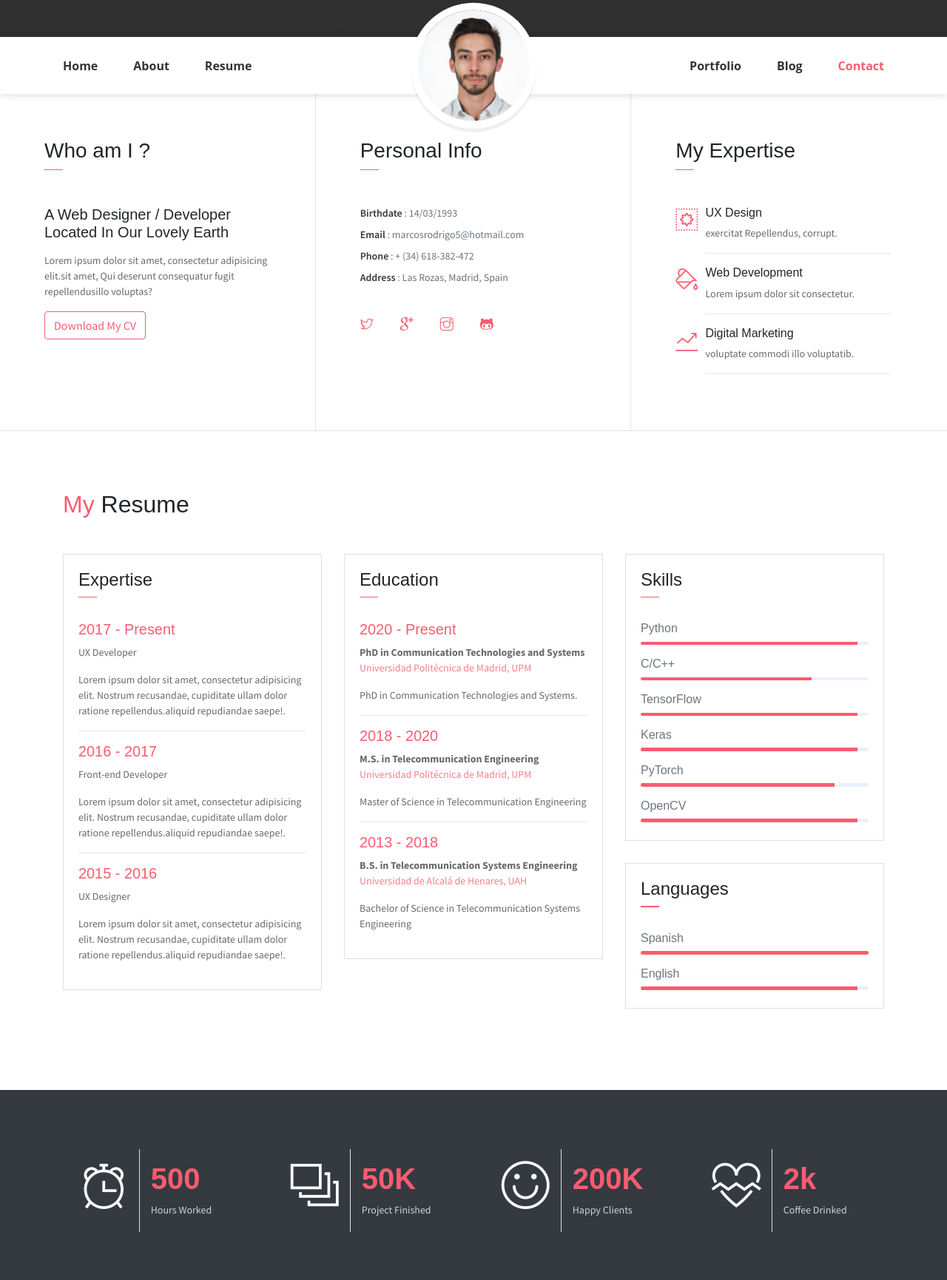
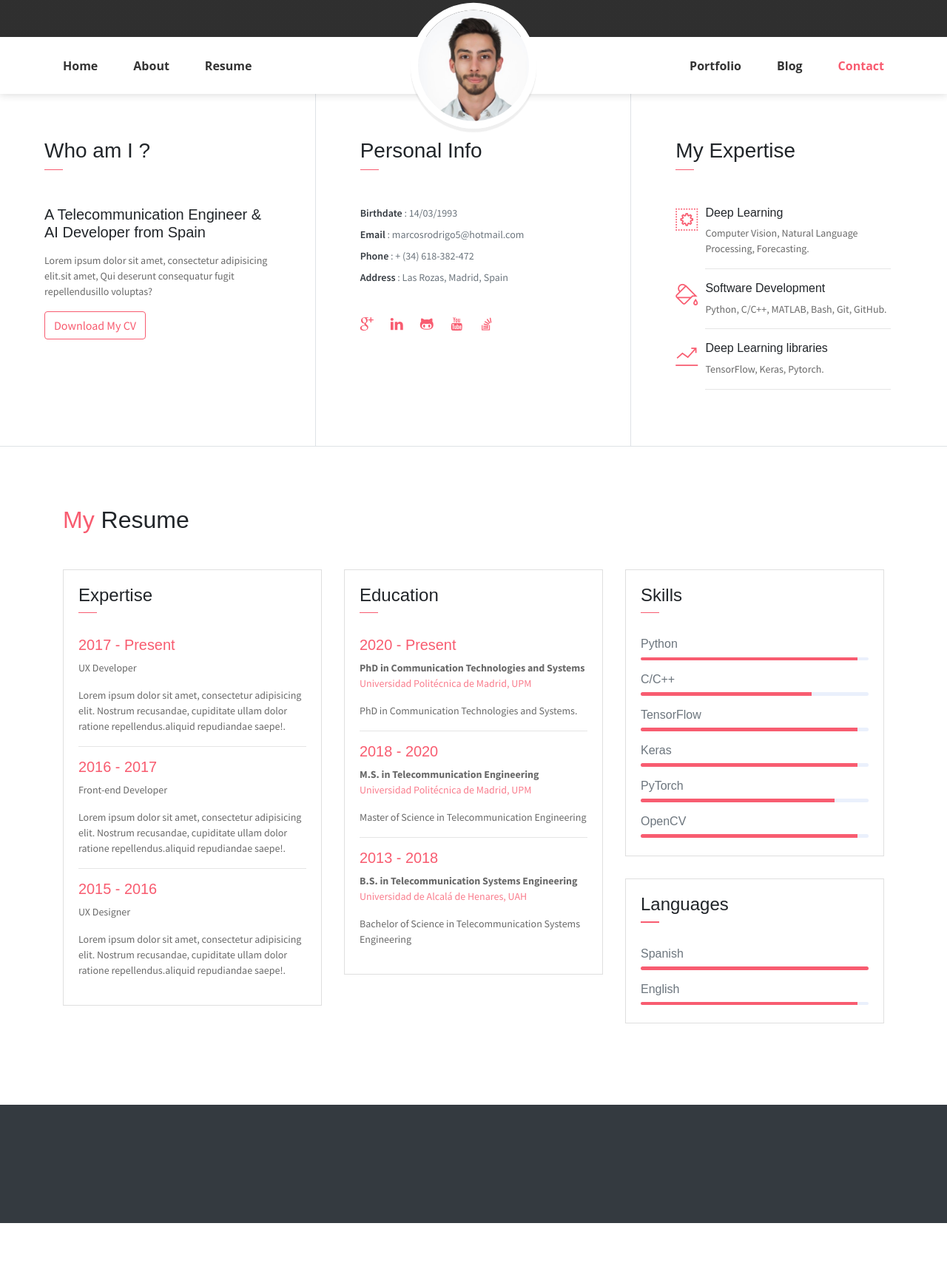
Before and after one commit to MarcosRodrigoT/marcosrodrigot.github.io, a website: page public_html/index.html in a window 1280 px wide. Shown: the part 590-2321 px from the top of the page at 74% size. Drawn offline with Linux system fonts and the light colour scheme; some packages are replaced by stand-ins of ours; grey boxes are pictures that could not be loaded; some icons are missing.

Commit message:
Add footer and social network icons

```diff
--- a/public_html/index.html
+++ b/public_html/index.html
@@ -16,10 +16,11 @@
     <header class="header">
         <div class="container">
             <ul class="social-icons pt-3">
-                <li class="social-item"><a class="social-link text-light" href="#"><i class="ti-twitter" aria-hidden="true"></i></a></li>
                 <li class="social-item"><a class="social-link text-light" href="#"><i class="ti-google" aria-hidden="true"></i></a></li>
-                <li class="social-item"><a class="social-link text-light" href="#"><i class="ti-instagram" aria-hidden="true"></i></a></li>
+                <li class="social-item"><a class="social-link text-light" href="#"><i class="ti-linkedin" aria-hidden="true"></i></a></li>
                 <li class="social-item"><a class="social-link text-light" href="https://github.com/MarcosRodrigoT"><i class="ti-github" aria-hidden="true"></i></a></li>
+                <li class="social-item"><a class="social-link text-light" href="#"><i class="ti-youtube" aria-hidden="true"></i></a></li>
+                <li class="social-item"><a class="social-link text-light" href="#"><i class="ti-stack-overflow" aria-hidden="true"></i></a></li>
             </ul>
             <div class="header-content">
                 <h4 class="header-subtitle" >Hello, I am</h4>
@@ -72,7 +73,7 @@
             <div class="col-lg-4 about-card">
                 <h3 class="font-weight-light">Who am I ?</h3>
                 <span class="line mb-5"></span>
-                <h5 class="mb-3">A Web Designer / Developer Located In Our Lovely Earth</h5>
+                <h5 class="mb-3">A Telecommunication Engineer & AI Developer from Spain</h5>
                 <p class="mt-20">Lorem ipsum dolor sit amet, consectetur adipisicing elit.sit amet, Qui deserunt consequatur fugit repellendusillo voluptas?</p>
                 <button class="btn btn-outline-danger"><i class="icon-down-circled2 "></i>Download My CV</button>
             </div>
@@ -86,10 +87,11 @@
                     <li><span>Address</span> :  Las Rozas, Madrid, Spain</li>
                 </ul>
                 <ul class="social-icons pt-3">
-                    <li class="social-item"><a class="social-link" href="#"><i class="ti-twitter" aria-hidden="true"></i></a></li>
                     <li class="social-item"><a class="social-link" href="#"><i class="ti-google" aria-hidden="true"></i></a></li>
-                    <li class="social-item"><a class="social-link" href="#"><i class="ti-instagram" aria-hidden="true"></i></a></li>
+                    <li class="social-item"><a class="social-link" href="#"><i class="ti-linkedin" aria-hidden="true"></i></a></li>
                     <li class="social-item"><a class="social-link" href="https://github.com/MarcosRodrigoT"><i class="ti-github" aria-hidden="true"></i></a></li>
+                    <li class="social-item"><a class="social-link" href="#"><i class="ti-youtube" aria-hidden="true"></i></a></li>
+                    <li class="social-item"><a class="social-link" href="#"><i class="ti-stack-overflow" aria-hidden="true"></i></a></li>
                 </ul>
             </div>
             <div class="col-lg-4 about-card">
@@ -98,24 +100,24 @@
                 <div class="row">
                     <div class="col-1 text-danger pt-1"><i class="ti-widget icon-lg"></i></div>
                     <div class="col-10 ml-auto mr-3">
-                        <h6>UX Design</h6>
-                        <p class="subtitle"> exercitat Repellendus,  corrupt.</p>
+                        <h6>Deep Learning</h6>
+                        <p class="subtitle">Computer Vision, Natural Language Processing, Forecasting.</p>
                         <hr>
                     </div>
                 </div>
                 <div class="row">
                     <div class="col-1 text-danger pt-1"><i class="ti-paint-bucket icon-lg"></i></div>
                     <div class="col-10 ml-auto mr-3">
-                        <h6>Web Development</h6>
-                        <p class="subtitle">Lorem ipsum dolor sit consectetur.</p>
+                        <h6>Software Development</h6>
+                        <p class="subtitle">Python, C/C++, MATLAB, Bash, Git, GitHub.</p>
                         <hr>
                     </div>
                 </div>
                 <div class="row">
                     <div class="col-1 text-danger pt-1"><i class="ti-stats-up icon-lg"></i></div>
                     <div class="col-10 ml-auto mr-3">
-                        <h6>Digital Marketing</h6>
-                        <p class="subtitle">voluptate commodi illo voluptatib.</p>
+                        <h6>Deep Learning libraries</h6>
+                        <p class="subtitle">TensorFlow, Keras, Pytorch.</p>
                         <hr>
                     </div>
                 </div>
@@ -235,54 +237,54 @@
 
     <!-- Dark Band with Icons Section-->
     <section class="section bg-dark text-center">
-        <div class="container">
-            <div class="row text-center">
-                <div class="col-md-6 col-lg-3">
-                    <div class="row ">
-                        <div class="col-5 text-right text-light border-right py-3">
-                            <div class="m-auto"><i class="ti-alarm-clock icon-xl"></i></div>
-                        </div>
-                        <div class="col-7 text-left py-3">
-                            <h1 class="text-danger font-weight-bold font40">500</h1>
-                            <p class="text-light mb-1">Hours Worked</p>
-                        </div>
-                    </div>
-                </div>
-                <div class="col-md-6 col-lg-3">
-                    <div class="row">
-                        <div class="col-5 text-right text-light border-right py-3">
-                            <div class="m-auto"><i class="ti-layers-alt icon-xl"></i></div>
-                        </div>
-                        <div class="col-7 text-left py-3">
-                            <h1 class="text-danger font-weight-bold font40">50K</h1>
-                            <p class="text-light mb-1">Project Finished</p>
-                        </div>
-                    </div>
-                </div>
-                <div class="col-md-6 col-lg-3">
-                    <div class="row">
-                        <div class="col-5 text-right text-light border-right py-3">
-                            <div class="m-auto"><i class="ti-face-smile icon-xl"></i></div>
-                        </div>
-                        <div class="col-7 text-left py-3">
-                            <h1 class="text-danger font-weight-bold font40">200K</h1>
-                            <p class="text-light mb-1">Happy Clients</p>
-                        </div>
-                    </div>
-                </div>
-                <div class="col-md-6 col-lg-3">
-                    <div class="row">
-                        <div class="col-5 text-right text-light border-right py-3">
-                            <div class="m-auto"><i class="ti-heart-broken icon-xl"></i></div>
-                        </div>
-                        <div class="col-7 text-left py-3">
-                            <h1 class="text-danger font-weight-bold font40">2k</h1>
-                            <p class="text-light mb-1">Coffee Drinked</p>
-                        </div>
-                    </div>
-                </div>
-            </div>
-        </div>
+<!--        <div class="container">-->
+<!--            <div class="row text-center">-->
+<!--                <div class="col-md-6 col-lg-3">-->
+<!--                    <div class="row ">-->
+<!--                        <div class="col-5 text-right text-light border-right py-3">-->
+<!--                            <div class="m-auto"><i class="ti-alarm-clock icon-xl"></i></div>-->
+<!--                        </div>-->
+<!--                        <div class="col-7 text-left py-3">-->
+<!--                            <h1 class="text-danger font-weight-bold font40">500</h1>-->
+<!--                            <p class="text-light mb-1">Hours Worked</p>-->
+<!--                        </div>-->
+<!--                    </div>-->
+<!--                </div>-->
+<!--                <div class="col-md-6 col-lg-3">-->
+<!--                    <div class="row">-->
+<!--                        <div class="col-5 text-right text-light border-right py-3">-->
+<!--                            <div class="m-auto"><i class="ti-layers-alt icon-xl"></i></div>-->
+<!--                        </div>-->
+<!--                        <div class="col-7 text-left py-3">-->
+<!--                            <h1 class="text-danger font-weight-bold font40">50K</h1>-->
+<!--                            <p class="text-light mb-1">Project Finished</p>-->
+<!--                        </div>-->
+<!--                    </div>-->
+<!--                </div>-->
+<!--                <div class="col-md-6 col-lg-3">-->
+<!--                    <div class="row">-->
+<!--                        <div class="col-5 text-right text-light border-right py-3">-->
+<!--                            <div class="m-auto"><i class="ti-face-smile icon-xl"></i></div>-->
+<!--                        </div>-->
+<!--                        <div class="col-7 text-left py-3">-->
+<!--                            <h1 class="text-danger font-weight-bold font40">200K</h1>-->
+<!--                            <p class="text-light mb-1">Happy Clients</p>-->
+<!--                        </div>-->
+<!--                    </div>-->
+<!--                </div>-->
+<!--                <div class="col-md-6 col-lg-3">-->
+<!--                    <div class="row">-->
+<!--                        <div class="col-5 text-right text-light border-right py-3">-->
+<!--                            <div class="m-auto"><i class="ti-heart-broken icon-xl"></i></div>-->
+<!--                        </div>-->
+<!--                        <div class="col-7 text-left py-3">-->
+<!--                            <h1 class="text-danger font-weight-bold font40">2k</h1>-->
+<!--                            <p class="text-light mb-1">Coffee Drinked</p>-->
+<!--                        </div>-->
+<!--                    </div>-->
+<!--                </div>-->
+<!--            </div>-->
+<!--        </div>-->
     </section>
     <!-- End of Dark Band with Icons Section-->
 
@@ -684,16 +686,27 @@
                             </div>
                         </div>
                         <ul class="social-icons pt-4">
-                            <li class="social-item"><a class="social-link text-dark" href="#"><i class="ti-twitter" aria-hidden="true"></i></a></li>
                             <li class="social-item"><a class="social-link text-dark" href="#"><i class="ti-google" aria-hidden="true"></i></a></li>
-                            <li class="social-item"><a class="social-link text-dark" href="#"><i class="ti-instagram" aria-hidden="true"></i></a></li>
+                            <li class="social-item"><a class="social-link text-dark" href="#"><i class="ti-linkedin" aria-hidden="true"></i></a></li>
                             <li class="social-item"><a class="social-link text-dark" href="https://github.com/MarcosRodrigoT"><i class="ti-github" aria-hidden="true"></i></a></li>
+                            <li class="social-item"><a class="social-link text-dark" href="#"><i class="ti-youtube" aria-hidden="true"></i></a></li>
+                            <li class="social-item"><a class="social-link text-dark" href="#"><i class="ti-stack-overflow" aria-hidden="true"></i></a></li>
                         </ul>
                     </div>
                 </div>
             </div>
     </div>
     <!-- End of Contact Me Section -->
+
+   <!-- Page Footer -->
+   <footer class="footer py-3">
+        <div class="container">
+            <p class="small mb-0 text-light">
+                &copy; <script>document.write(new Date().getFullYear())</script> Created With <i class="ti-heart text-danger"></i> By <a href="https://github.com/MarcosRodrigoT" target="_blank"><span class="text-danger">Marcos Rodrigo</span></a>
+            </p>
+        </div>
+   </footer>
+   <!-- End of Page Footer -->
 
 	<!-- core  -->
     <script src="assets/vendors/jquery/jquery-3.4.1.js"></script>
```
Also changed, not shown: public_html/assets/css/johndoe.css.
